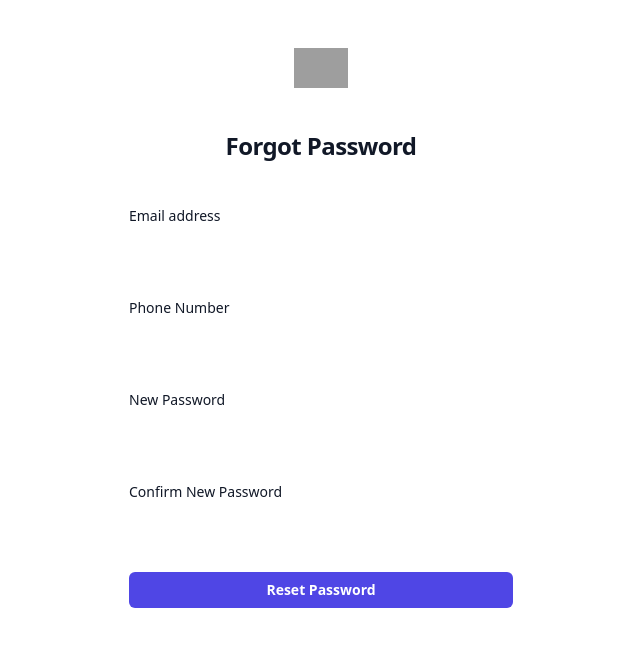
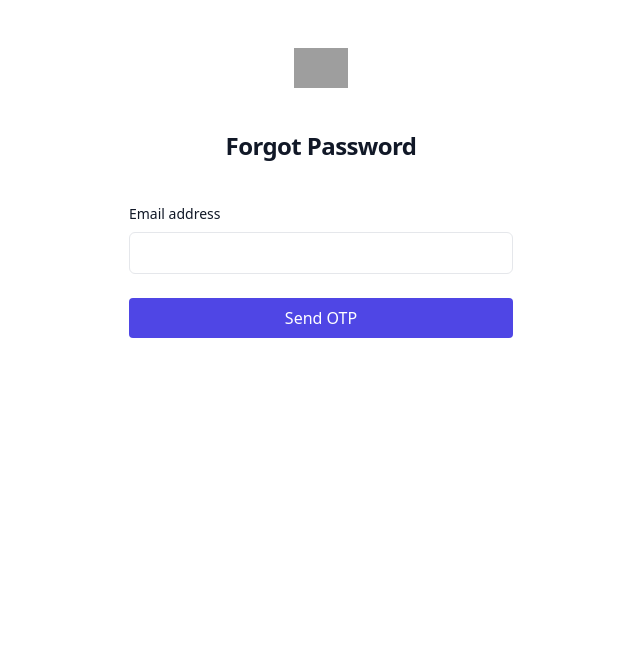
Before and after one commit to Abjithbk/village-bank, a React (Create React App) app: page /ForgotPassword in a window 1280 px wide. Shown: the top 646 px of the page, without its empty margins (319-959 px from the left). Built offline with nearby package versions, Linux system fonts and the light colour scheme; grey boxes are pictures that could not be loaded.

Commit message:
Added chart to dashboard based on transactions and have to debug otp sending function

```diff
--- a/src/components/ForgotPassword.jsx
+++ b/src/components/ForgotPassword.jsx
@@ -4,19 +4,39 @@ import { useNavigate } from 'react-router-dom';
 
 const ForgotPassword = () => {
     const [email,setEmail] = useState('');
-    const [pno,setPno] = useState('');
+    const [otp,setOtp] = useState('')
     const [new_pass,setNew_Pass] = useState('');
     const [conf_new_pass,setConf_New_Pass] = useState('')
-    const [error,setError] = useState('');
-    const {forgotPass} = useAuth()
+    const [passError,setPassError] = useState('');
+    const [otpError,setOtpError] = useState('')
+    const [otpMessage,setOtpMessage] = useState('')
+    const [step,setStep] = useState('requestOtp')
+    const {forgotPass,sendOtp} = useAuth()
     const navigate = useNavigate()
+
+
+    const handleOtp =async (e) => {
+      e.preventDefault();
+      try {
+    const response =   await sendOtp(email);
+    console.log(response);
+
+      setOtpMessage(response.message)
+      setStep('verifyOtp')
+      }
+      catch(error) {
+        setOtpError("otp do not send.Try again")
+
+      }
+    }
+
     const handleForgot =async (e) => {
         e.preventDefault();
    if(new_pass !== conf_new_pass) {
-     setError("Password do not match")
+     setPassError("Password do not match")
    }
         try {
-        await forgotPass(email,pno,new_pass,conf_new_pass);
+        await forgotPass(email,otp,new_pass,conf_new_pass);
          navigate("/LoginPage")
         }
         catch(error) {
@@ -39,9 +59,13 @@ const ForgotPassword = () => {
         </div>
 
         <div className="mt-10 sm:mx-auto sm:w-full sm:max-w-sm">
-          <form onSubmit={handleForgot} className="space-y-6">
+          {
+            step === 'requestOtp' && (
+
+              <form onSubmit={handleOtp} className="space-y-6">
             <div>
-              <label htmlFor="email" className="block text-sm/6 font-medium text-gray-900">
+
+              <label htmlFor="email" className="block text-sm font-medium text-gray-900">
                 Email address
               </label>
               <div className="mt-2">
@@ -49,88 +73,64 @@ const ForgotPassword = () => {
                   id="email"
                   name="email"
                   type="email"
-                 value={email}
-                 onChange={(e)=> {
-                    setEmail(e.target.value);
-                 }}
+                  value={email}
+                  onChange={(e) => setEmail(e.target.value)}
                   required
-                  autoComplete="email"
-                  className="block w-full rounded-md bg-white px-3 py-1.5 text-base text-gray-900 outline-1 -outline-offset-1 outline-gray-300 placeholder:text-gray-400 focus:outline-2 focus:-outline-offset-2 focus:outline-indigo-600 sm:text-sm/6"
-                />
-              </div>
-            </div>
-            <div>
-              <label className="block text-sm/6 font-medium text-gray-900">
-               Phone Number
-              </label>
-              <div className="mt-2">
-                <input
-                  id="pno"
-                  name="pno"
-                  type="number"
-                 value={pno}
-                 onChange={(e) => {
-                    setPno(e.target.value);
-                 }}
-                  required
-
-                  className="block w-full rounded-md bg-white px-3 py-1.5 text-base text-gray-900 outline-1 -outline-offset-1 outline-gray-300 placeholder:text-gray-400 focus:outline-2 focus:-outline-offset-2 focus:outline-indigo-600 sm:text-sm/6"
-                />
-              </div>
-            </div>
-            <div>
-              <label htmlFor="email" className="block text-sm/6 font-medium text-gray-900">
-                New Password
-              </label>
-              <div className="mt-2">
-                <input
-                  id="new-pass"
-                  name="new-pass"
-                  type="password"
-                 value={new_pass}
-                 onChange={(e) => {
-                    setNew_Pass(e.target.value);
-                 }}
-                  required
-
-                  className="block w-full rounded-md bg-white px-3 py-1.5 text-base text-gray-900 outline-1 -outline-offset-1 outline-gray-300 placeholder:text-gray-400 focus:outline-2 focus:-outline-offset-2 focus:outline-indigo-600 sm:text-sm/6"
+                  className="block w-full rounded-md border px-3 py-2 text-base"
                 />
               </div>
             </div>
 
+            <button type="submit" className="w-full bg-indigo-600 text-white rounded py-2">
+              Send OTP
+            </button>
+          </form>
+            )
+          }
+           {
+            step === 'verifyOtp' && (
+              <form onSubmit={handleForgot} className="space-y-6">
+            {passError && <p className="text-red-500">{passError}</p>}
+
             <div>
-              <div className="flex items-center justify-between">
-                <label htmlFor="password" className="block text-sm/6 font-medium text-gray-900">
-                  Confirm New Password
-                </label>
-
-              </div>
-              <div className="mt-2">
-                {error && <p className='text-red-500'>{error}</p> }
-                <input
-                  id="conf-new-pass"
-                  name="conf-new-pass"
-                  type="password"
-                  value={conf_new_pass}
-                  onChange={(e) => {
-                    setConf_New_Pass(e.target.value)
-                  }}
-                  required
-
-                  className="block w-full rounded-md bg-white px-3 py-1.5 text-base text-gray-900 outline-1 -outline-offset-1 outline-gray-300 placeholder:text-gray-400 focus:outline-2 focus:-outline-offset-2 focus:outline-indigo-600 sm:text-sm/6"
-                />
-              </div>
+              <label className="block text-sm font-medium text-gray-900">OTP</label>
+              <input
+                type="text"
+                value={otp}
+                onChange={(e) => setOtp(e.target.value)}
+                required
+                className="block w-full rounded-md border px-3 py-2 text-base"
+              />
             </div>
 
             <div>
-              <button
-                type="submit"
-                className="flex w-full justify-center rounded-md bg-indigo-600 px-3 py-1.5 text-sm/6 font-semibold text-white shadow-xs hover:bg-indigo-500 focus-visible:outline-2 focus-visible:outline-offset-2 focus-visible:outline-indigo-600"
-              >
-                Reset Password
-              </button>
+              <label className="block text-sm font-medium text-gray-900">New Password</label>
+              <input
+                type="password"
+                value={new_pass}
+                onChange={(e) => setNew_Pass(e.target.value)}
+                required
+                className="block w-full rounded-md border px-3 py-2 text-base"
+              />
             </div>
+
+            <div>
+              <label className="block text-sm font-medium text-gray-900">Confirm Password</label>
+              <input
+                type="password"
+                value={conf_new_pass}
+                onChange={(e) => setConf_New_Pass(e.target.value)}
+                required
+                className="block w-full rounded-md border px-3 py-2 text-base"
+              />
+            </div>
+
+            <button type="submit" className="w-full bg-indigo-600 text-white rounded py-2">
+              Reset Password
+            </button>
           </form>
+            )
+           }
         </div>
       </div>
   )
--- a/src/components/UserDashboard.jsx
+++ b/src/components/UserDashboard.jsx
@@ -3,7 +3,18 @@ import { Line } from 'react-chartjs-2';
 import { useNavigate } from 'react-router-dom';
 import axios from 'axios';
 import { useAuth } from '../context/AuthContext';
+import {
+  Chart as ChartJS,
+  LineElement,
+  CategoryScale,
+  LinearScale,
+  PointElement,
+  Legend,
+  Tooltip,
+} from 'chart.js';
 
+
+ChartJS.register(LineElement, CategoryScale, LinearScale, PointElement, Legend, Tooltip);
 
 const UserDashboard = () => {
 
@@ -62,6 +73,50 @@ const UserDashboard = () => {
      }
      accountDetailsAndProfile();
   },[authToken])
+
+                    const chartData = {
+                labels: transactions.map(txn =>
+                  new Date(txn.timestamp).toLocaleDateString()
+                ),
+                datasets: [
+                  {
+                    label: 'Transaction Amount (₹)',
+                    data: transactions.map(txn => parseFloat(txn.amount)),
+                    fill: false,
+                    borderColor: '#3b82f6',
+                    tension: 0.3,
+                  }
+                ]
+              };
+
+              const chartOptions = {
+                responsive: true,
+                plugins: {
+                  legend: { position: 'top' },
+                  tooltip: {
+                    callbacks: {
+                      label: function (context) {
+                        return `₹ ${context.raw}`;
+                      }
+                    }
+                  }
+                },
+                scales: {
+                  y: {
+                    beginAtZero: true,
+                    title: {
+                      display: true,
+                      text: 'Amount (₹)',
+                    }
+                  },
+                  x: {
+                    title: {
+                      display: true,
+                      text: 'Date',
+                    }
+                  }
+                }
+              };
 
   const handleTransaction =async (e) => {
    e.preventDefault();
@@ -182,14 +237,14 @@ const UserDashboard = () => {
 
         {activeSection === "dashboard" && (
           <div className="bg-gray-100 p-4 rounded-md">
-            {/* <Line /> */}
+            <Line data={chartData} options={chartOptions} />
           </div>
         )}
 
 
         {activeSection === "transactions" && (
   <>
-    <h3 className="text-xl font-bold mb-4">Sent Transactions</h3>
+
     <div className="overflow-x-auto mb-6">
       <table className="min-w-full text-sm border rounded">
         <thead className="bg-gray-200">
--- a/src/context/AuthContext.js
+++ b/src/context/AuthContext.js
@@ -41,12 +41,22 @@ const signup =async (fname,lname,age,email,pno,password,confPassword,profileType
       }
       return response.data
   }
+     const sendOtp =async (email) => {
+       const response = await axios.post("https://village-banking-app.onrender.com/api/profile/login/sentotp/",{
+        email ,
+       },{
+      headers: {
+        "Content-Type": "application/json"
+      }
+    });
+       return response.data
+     }
 
-  const forgotPass = async (email,pno,new_pass,conf_new_pass) => {
+  const forgotPass = async (email,otp,new_pass,conf_new_pass) => {
 
     const response =   await axios.post("https://village-banking-app.onrender.com/api/profile/login/forgot-password/", {
         email : email,
-        phonenumber : pno,
+        otp : otp,
         new_password : new_pass,
         confirm_new_password : conf_new_pass,
       })
@@ -67,7 +77,7 @@ const signup =async (fname,lname,age,email,pno,password,confPassword,profileType
   }
 
   return (
-    <AuthContext.Provider value={{authToken,signup,login,forgotPass,changePass}}>
+    <AuthContext.Provider value={{authToken,signup,login,forgotPass,changePass,sendOtp}}>
        {children}
     </AuthContext.Provider>
   )
```
